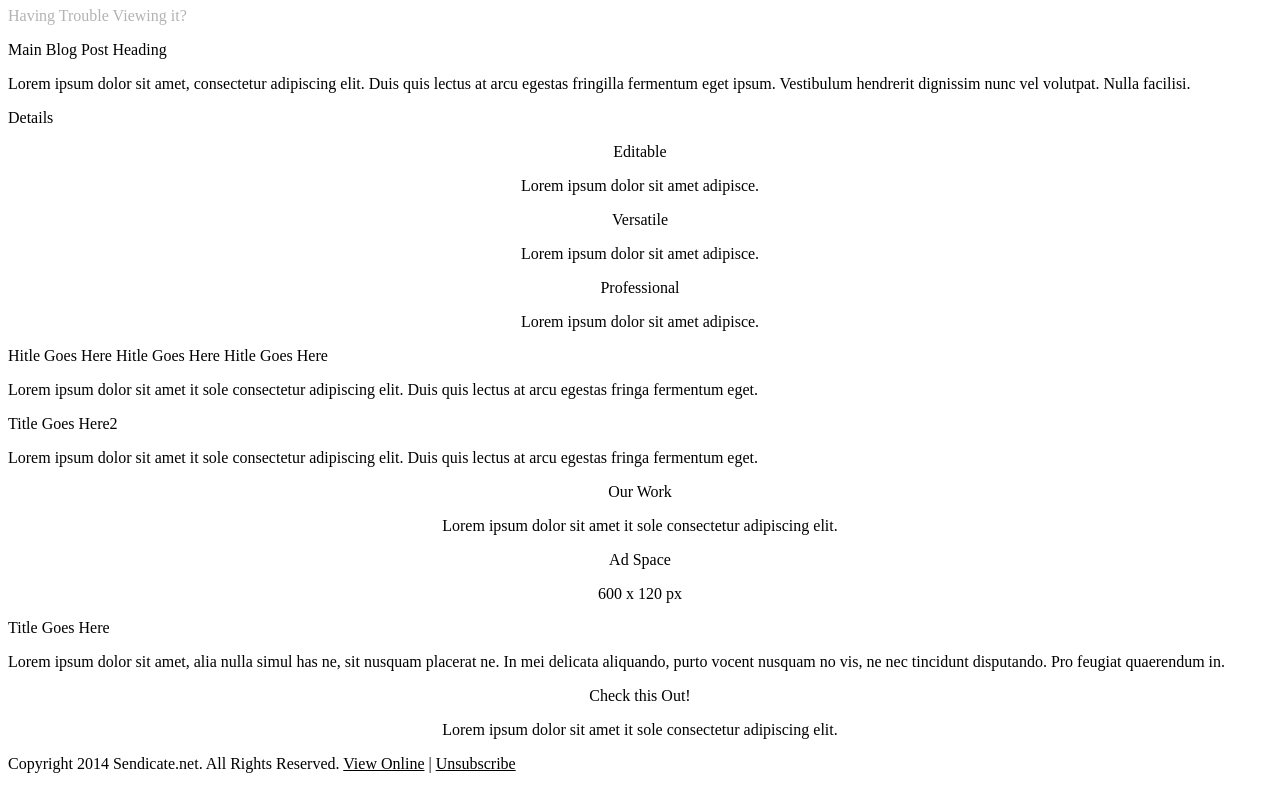
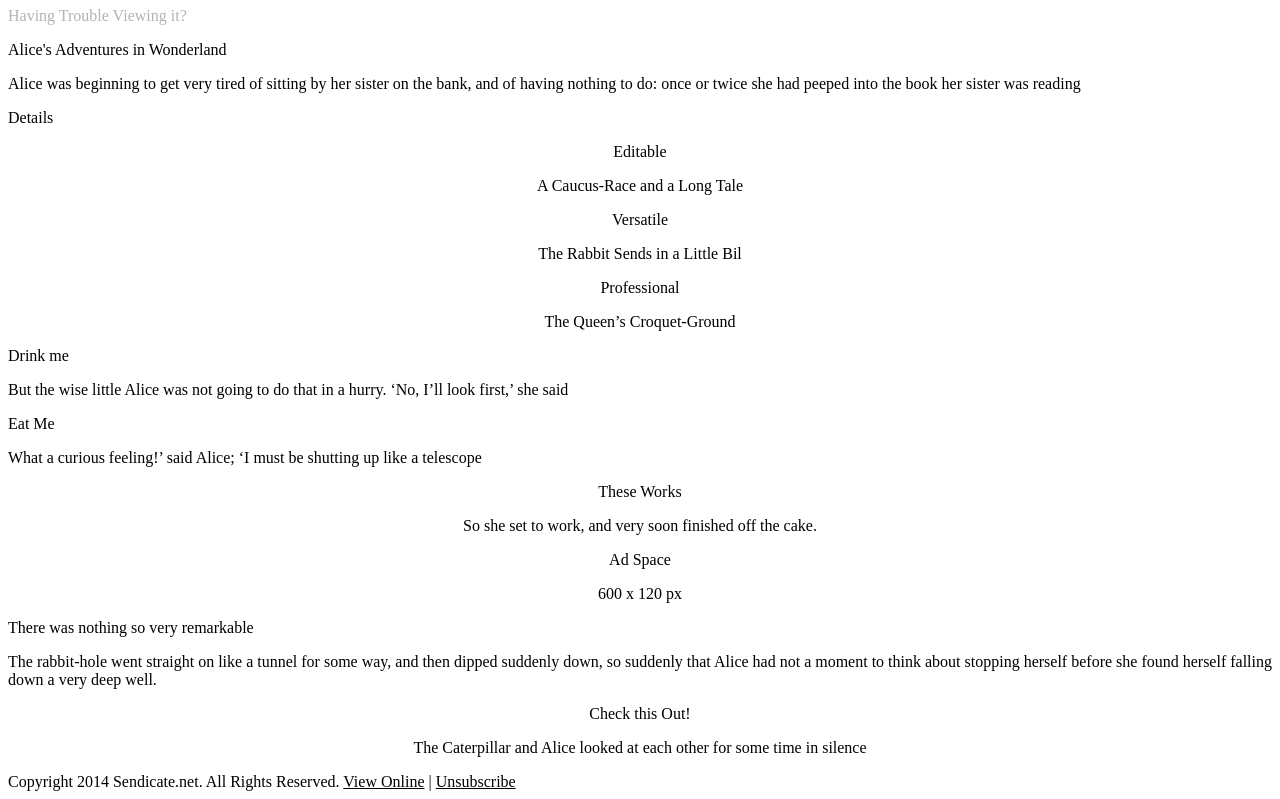
Before and after one commit to in-in/picto, a website: page src/index.pug in a window 1280 px wide. Shown: the part 101-900 px from the top of the page. Drawn offline with nearby package versions, Linux system fonts and the light colour scheme; files that its build step writes are made by us from their sources.

Commit message:
add nice text :rabbit2:

```diff
--- a/src/index.pug
+++ b/src/index.pug
@@ -34,9 +34,9 @@ mjml
           src=`${imagePath}hero.jpg`)
     +section()
       mj-column(width='100%')
-        +subtitle('Main Blog Post Heading')
+        +subtitle('Alice\'s Adventures in Wonderland')
       mj-column(width='100%')
-        +text('Lorem ipsum dolor sit amet, consectetur adipiscing elit. Duis quis lectus at arcu egestas fringilla fermentum eget ipsum. Vestibulum hendrerit dignissim nunc vel volutpat. Nulla facilisi.')
+        +text('Alice was beginning to get very tired of sitting by her sister on the bank, and of having nothing to do: once or twice she had peeped into the book her sister was reading')
       mj-column(width='100%')
         mj-button(mj-class='button', href='#x')
           | Details
@@ -46,17 +46,17 @@ mjml
         {
           title: 'Editable',
           img: 'icon-feature1.png',
-          text: 'Lorem ipsum dolor sit amet adipisce.'
+          text: 'A Caucus-Race and a Long Tale'
         },
         {
           title: 'Versatile',
           img: 'icon-feature2.png',
-          text: 'Lorem ipsum dolor sit amet adipisce.'
+          text: 'The Rabbit Sends in a Little Bil'
         },
         {
           title: 'Professional',
           img: 'icon-feature3.png',
-          text: 'Lorem ipsum dolor sit amet adipisce.'
+          text: 'The Queen’s Croquet-Ground'
         }
       ])
     +spacer()
@@ -64,8 +64,8 @@ mjml
       mj-column(
         vertical-align='middle'
         width='55%')
-        +subtitle('Hitle Goes Here Hitle Goes Here Hitle Goes Here').subtitle--image-section.subtitle--image-section-left
-        +text('Lorem ipsum dolor sit amet it sole consectetur adipiscing elit. Duis quis lectus at arcu egestas fringa fermentum eget.').text--image-section.text--image-section-left
+        +subtitle('Drink me').subtitle--image-section.subtitle--image-section-left
+        +text('But the wise little Alice was not going to do that in a hurry. ‘No, I’ll look first,’ she said').text--image-section.text--image-section-left
       mj-column(
         vertical-align='middle'
         width='45%')
@@ -83,13 +83,13 @@ mjml
       mj-column(
         vertical-align='middle'
         width='55%')
-        +subtitle('Title Goes Here2').subtitle--image-section.subtitle--image-section-right
-        +text('Lorem ipsum dolor sit amet it sole consectetur adipiscing elit. Duis quis lectus at arcu egestas fringa fermentum eget.').text--image-section.text--image-section-right
+        +subtitle('Eat Me').subtitle--image-section.subtitle--image-section-right
+        +text('What a curious feeling!’ said Alice; ‘I must be shutting up like a telescope').text--image-section.text--image-section-right
     +spacer()
     +section()
       mj-column
-        +subtitle('Our Work', 'center')
-        +text('Lorem ipsum dolor sit amet it sole consectetur adipiscing elit.', 'center')
+        +subtitle('These Works', 'center')
+        +text('So she set to work, and very soon finished off the cake.', 'center')
     +section('marginless')
       mj-group
         +work([
@@ -115,13 +115,13 @@ mjml
     +spacer()
     +section()
       mj-column
-        +subtitle('Title Goes Here')
-        +text('Lorem ipsum dolor sit amet, alia nulla simul has ne, sit nusquam placerat ne. In mei delicata aliquando, purto vocent nusquam no vis, ne nec tincidunt disputando. Pro feugiat quaerendum in.')
+        +subtitle('There was nothing so very remarkable')
+        +text('The rabbit-hole went straight on like a tunnel for some way, and then dipped suddenly down, so suddenly that Alice had not a moment to think about stopping herself before she found herself falling down a very deep well.')
     +spacer()
     +section()
       mj-column
         +subtitle('Check this Out!', 'center')
-        +text('Lorem ipsum dolor sit amet it sole consectetur adipiscing elit.', 'center')
+        +text('The Caterpillar and Alice looked at each other for some time in silence', 'center')
     +section()
       mj-column
         +chart()
```
